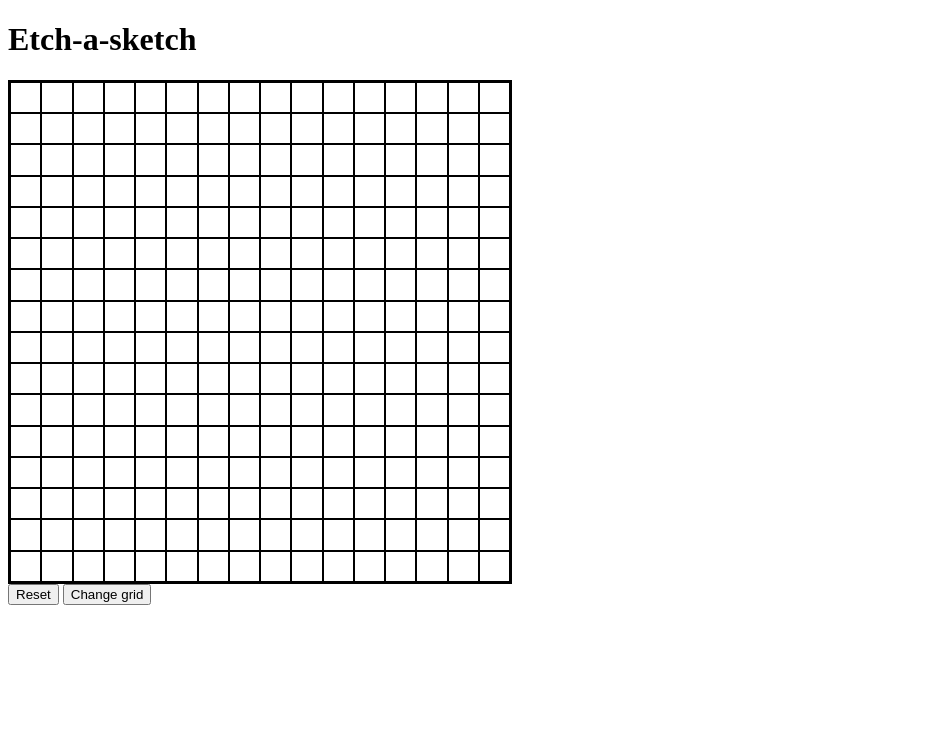
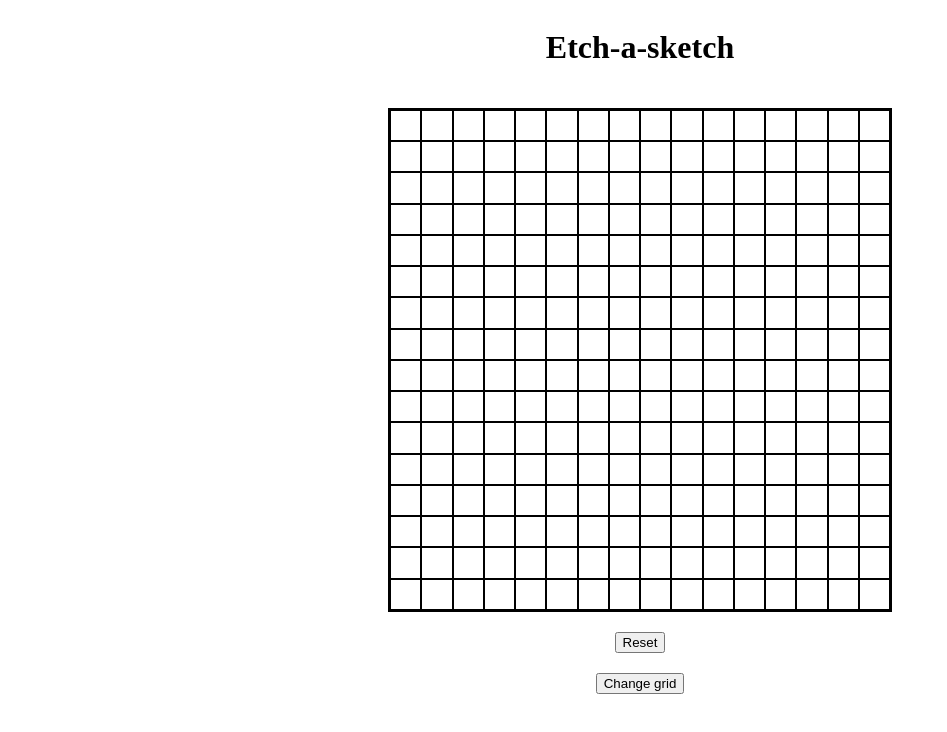
Before and after one commit to Jeffrey-Tan2/TOP-Foundations, a plain HTML site: page etch-a-sketch/index.html in a window 1280 px wide. Both pictures are taken after a click on the button "Reset". Shown: the whole page, without its empty margins (0-947 px from the left). Drawn offline with Linux system fonts and the light colour scheme.

Commit message:
added grid dimension functionality

```diff
--- a/etch-a-sketch/etch-a-sketch.js
+++ b/etch-a-sketch/etch-a-sketch.js
@@ -1,23 +1,46 @@
-const grid = document.getElementById("grid");
+let dimensions = 16;
 
-for (i = 0; i < 256; i++) {
+function createGrid(dim) {
+    for (i = 0; i < dim * dim; i++) {
+        grid = document.getElementById("grid");
         let block = document.createElement('div');
         block.id = "block" + i;
         block.className = "block";
-    block.style.width = "29.25px";
-    block.style.height = "29.25px";
+        block.style.width = ((500/dimensions) - 2) + "px";
+        block.style.height = ((500/dimensions) - 2) + "px";
         block.style.border = "black solid 1px";
         block.addEventListener("mouseover", () => {
             block.style.backgroundColor = "black";
         })
         grid.appendChild(block);
     }
+}
 
-const blocks = document.getElementsByClassName("block");
+createGrid(dimensions);
+
 const reset = document.getElementById("reset");
+const changeGrid = document.getElementById("change-grid");
+
+function removeGrid() {
+    blocks = document.querySelectorAll(".block");
+    blocks.forEach(block => {
+        block.remove();
+    });
+}
 
 reset.addEventListener("click", () => {
+    blocks = document.getElementsByClassName("block");
     for (i = 0; i < blocks.length; i++) {
         blocks[i].style.backgroundColor = "white";
     }
 })
+
+changeGrid.addEventListener("click", () => {
+    dimensions = parseInt(prompt("Insert grid dimension (NxN)"));
+    if (dimensions <= 100) {
+        removeGrid();
+        createGrid(dimensions);
+    } else {
+        dimensions = prompt("Enter valid integer that is less than 100!");
+    }
+})
--- a/etch-a-sketch/style.css
+++ b/etch-a-sketch/style.css
@@ -1,3 +1,11 @@
+body {
+    display: flex;
+    justify-content: center;
+    align-items: center;
+    flex-direction: column;
+    gap: 20px;
+}
+
 #grid {
     display: flex;
     flex-wrap: wrap;
```
Lines whose indentation alone changed are shown as unchanged.
